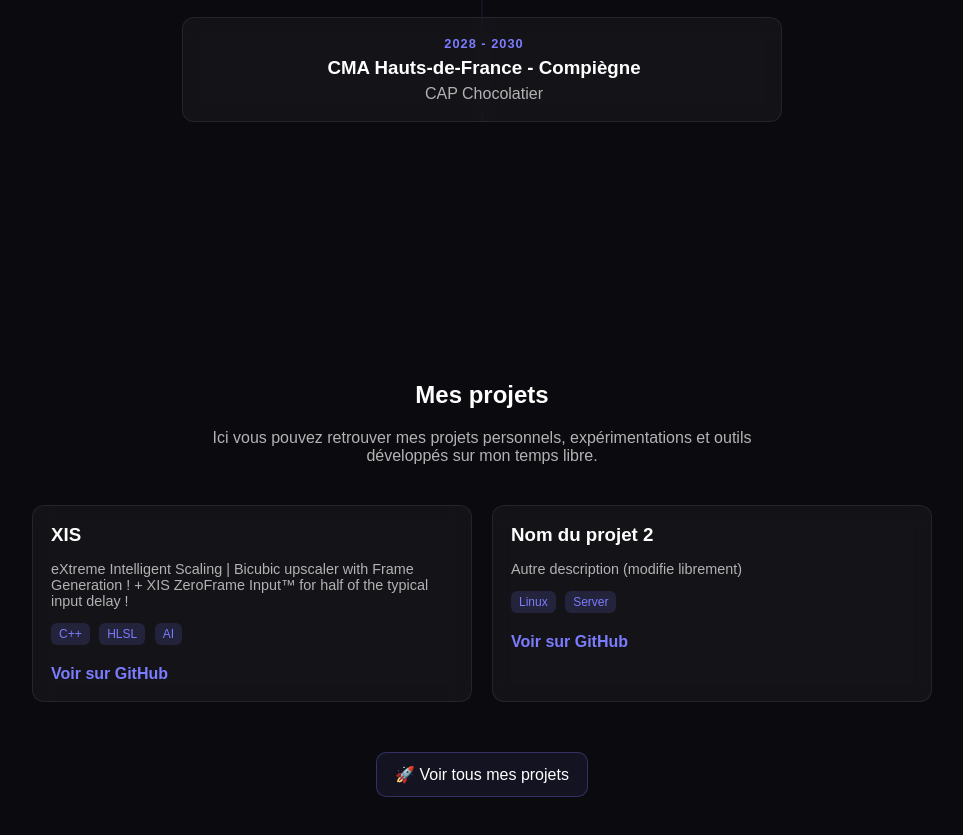
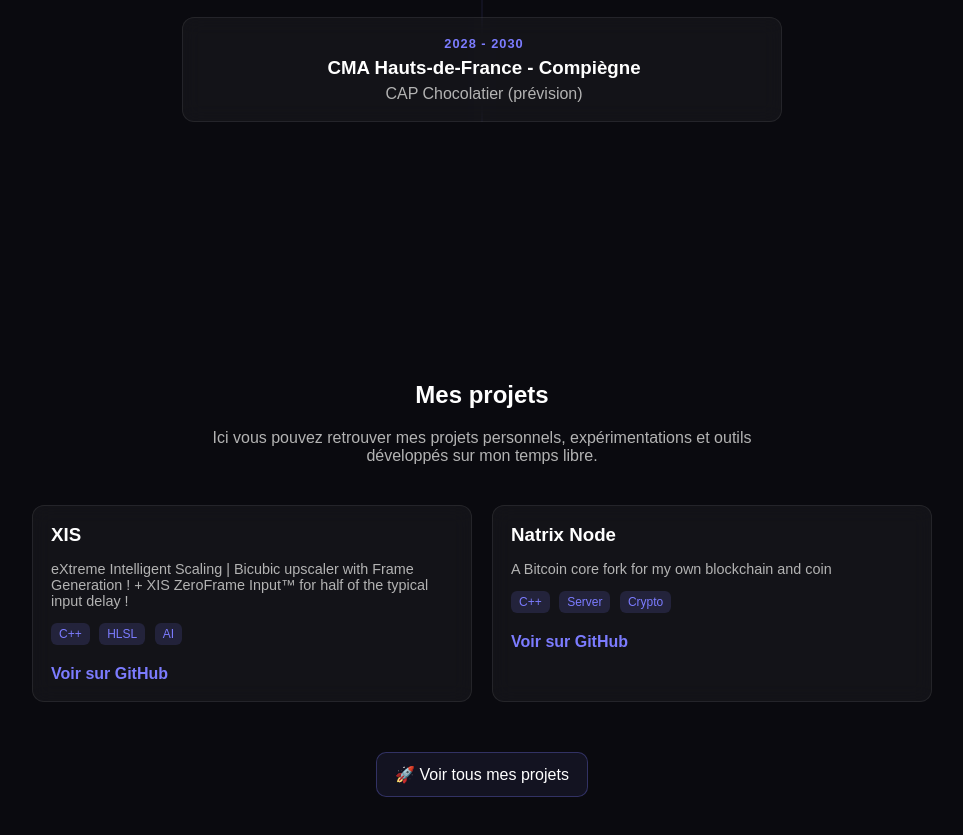
Before and after one commit to BananeRapeuse/portfolio, a plain HTML site: page index.html in a window 1280 px wide. Shown: the part 1507-2342 px from the top of the page, without its empty margins (158-1121 px from the left). Drawn offline with nearby package versions, Linux system fonts and the light colour scheme.

```diff
--- a/index.html
+++ b/index.html
@@ -354,7 +354,7 @@
     <div class="job">
       <span class="year">2028 - 2030</span>
       <h3>CMA Hauts-de-France - Compiègne</h3>
-      <p>CAP Chocolatier</p>
+      <p>CAP Chocolatier (prévision)</p>
     </div>
 
   </div>
@@ -388,15 +388,16 @@
 
     <!-- PROJECT CARD -->
     <div class="project-card">
-      <h3>Nom du projet 2</h3>
-      <p>Autre description (modifie librement)</p>
+      <h3>Natrix Node</h3>
+      <p>A Bitcoin core fork for my own blockchain and coin</p>
 
       <div class="project-tags">
-        <span>Linux</span>
+        <span>C++</span>
         <span>Server</span>
+        <span>Crypto</span>
       </div>
 
-      <a href="https://github.com/TON_GITHUB/PROJET" target="_blank">
+      <a href="https://github.com/BananeRapeuse/Natrix-node" target="_blank">
         Voir sur GitHub
       </a>
     </div>
```
